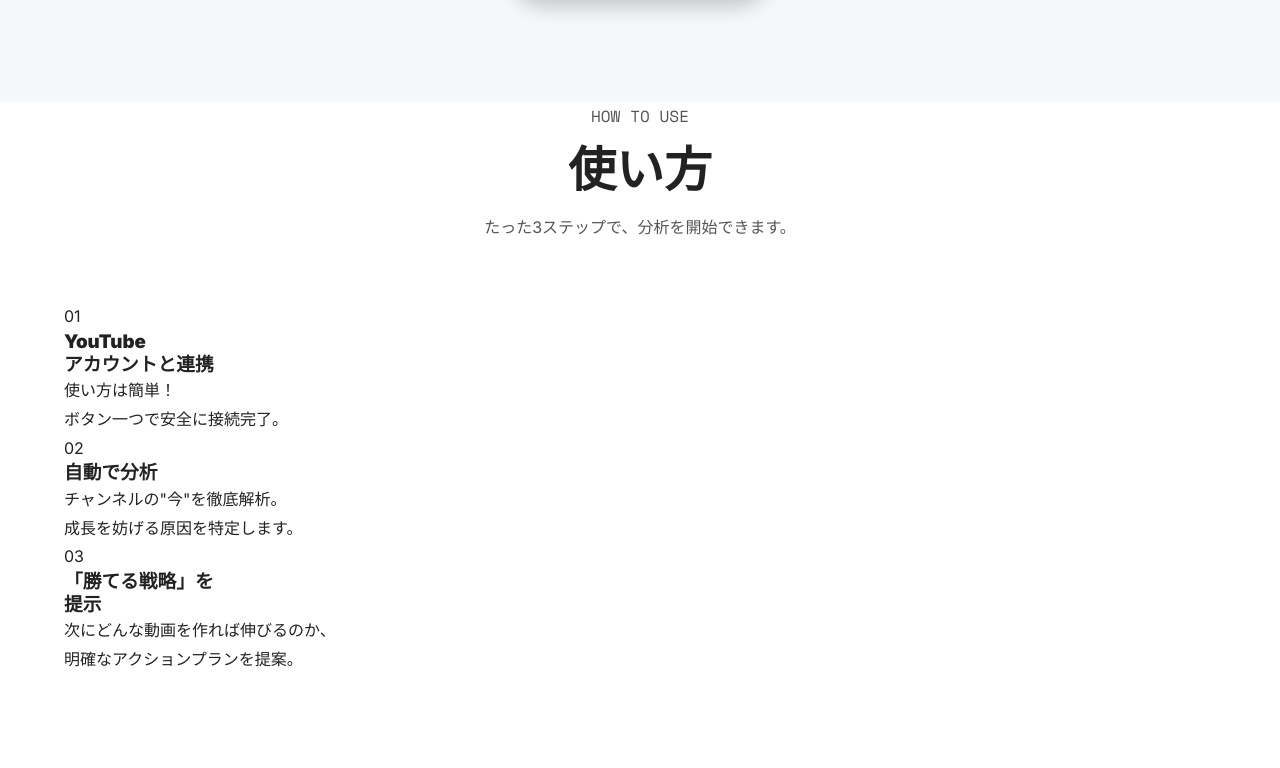
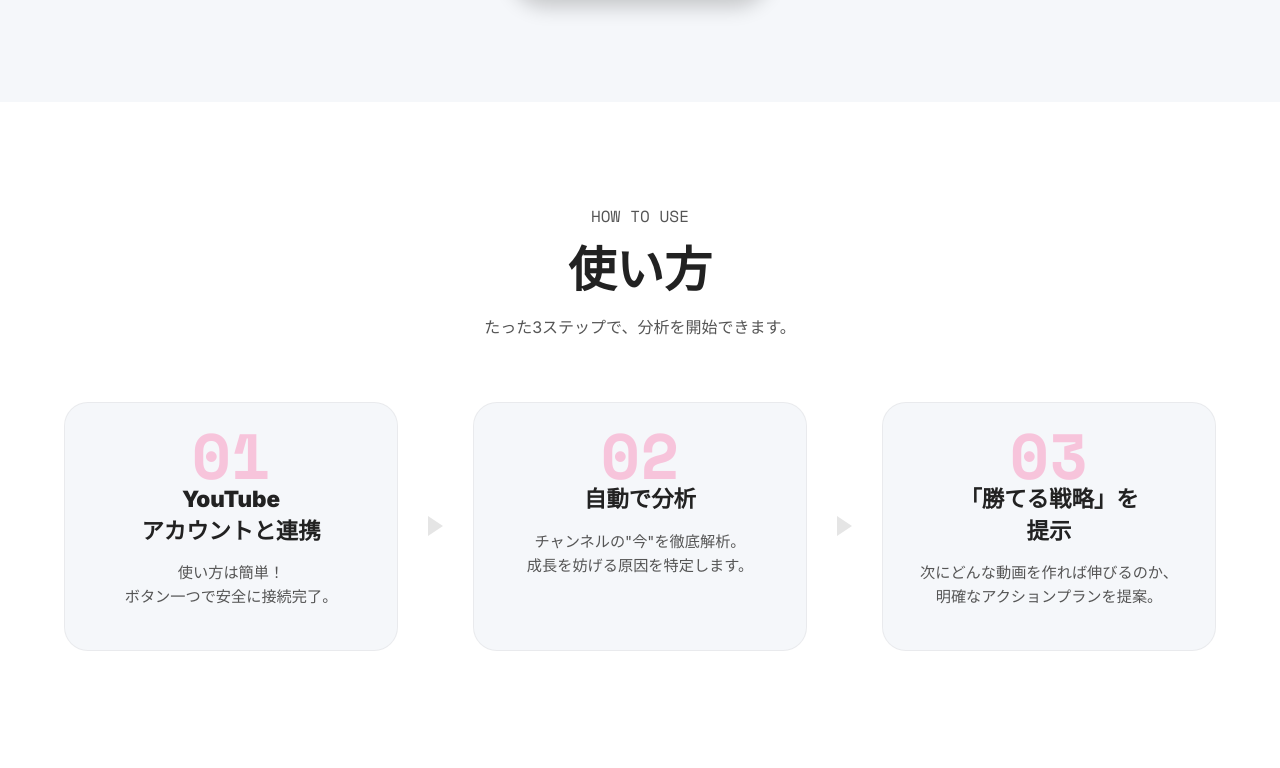
Before and after one commit to Taka6116/bunseki_kun, a plain HTML site: page index.html in a window 1280 px wide. Shown: the part 3732-4500 px from the top of the page. Drawn offline with nearby package versions, Linux system fonts and the light colour scheme.

Commit message:
Add styles for how-to section and FAQ

```diff
--- a/style.css
+++ b/style.css
@@ -323,6 +323,123 @@ h1, h2, h3, h4 { font-weight: 900; line-height: 1.2; }
     border-left: 10px solid transparent; border-right: 10px solid transparent; border-bottom: 10px solid var(--hero-dots);
 }
 
+/* --- HOW TO USE --- */
+.how-to-section {
+    background: #fff;
+    padding: var(--section-spacing) 0;
+    /* border-bottom: 1px solid var(--grid-line); */
+}
+
+.steps-container {
+    display: flex;
+    justify-content: space-between;
+    /* align-items: flex-start; を stretch に変更して高さを揃える */
+    align-items: stretch;
+    gap: 20px;
+    margin-top: 60px;
+    position: relative;
+}
+
+/* ステップカード */
+.step-card {
+    flex: 1;
+    background: var(--bg-light);
+    padding: 40px 30px;
+    border-radius: 24px;
+    text-align: center;
+    position: relative;
+    border: 1px solid rgba(0,0,0,0.05);
+    transition: transform 0.3s ease;
+
+    /* 中身を上下中央揃えにする場合（任意） */
+    display: flex;
+    flex-direction: column;
+    align-items: center;
+    /* justify-content: center; */ /* コンテンツが少ない時に中央に寄せたい場合はコメントアウトを外す */
+}
+
+.step-card:hover {
+    transform: translateY(-5px);
+    box-shadow: 0 10px 30px rgba(0,0,0,0.05);
+    border-color: var(--neon-pink);
+}
+
+/* 数字のデザイン */
+.step-number {
+    font-family: var(--font-mono);
+    font-size: 4rem;
+    font-weight: 900;
+    line-height: 1;
+    color: var(--neon-pink);
+    opacity: 0.2;
+    margin-bottom: 10px;
+    position: absolute;
+    top: 20px;
+    left: 50%;
+    transform: translateX(-50%);
+    z-index: 0;
+}
+
+/* コンテンツ */
+.step-content {
+    position: relative;
+    z-index: 1;
+    margin-top: 40px;
+    width: 100%; /* 幅を確保 */
+}
+
+.step-content h3 {
+    font-size: 1.4rem;
+    margin-bottom: 15px;
+    line-height: 1.4;
+    color: var(--text-primary);
+}
+
+.step-content p {
+    font-size: 0.95rem;
+    color: var(--text-secondary);
+    line-height: 1.6;
+}
+
+/* 矢印（PC用：右向き三角） */
+.step-arrow {
+    align-self: center; /* 常に上下中央に配置 */
+    width: 0;
+    height: 0;
+    border-top: 10px solid transparent;
+    border-bottom: 10px solid transparent;
+    border-left: 15px solid var(--grid-line);
+    flex-shrink: 0;
+    margin: 0 10px; /* 矢印周りの余白 */
+}
+
+/* Responsive (SP) */
+@media (max-width: 768px) {
+    .steps-container {
+        flex-direction: column;
+        gap: 40px;
+        align-items: center; /* SPでは高さを揃える必要がないのでcenterに戻す */
+    }
+
+    .step-card {
+        width: 100%;
+        padding: 30px;
+    }
+
+    /* 矢印（SP用：下向き三角） */
+    .step-arrow {
+        border-left: 10px solid transparent;
+        border-right: 10px solid transparent;
+        border-top: 15px solid var(--grid-line);
+        border-bottom: none;
+        margin: 0;
+    }
+
+    .step-number {
+        font-size: 3.5rem;
+    }
+}
+
 /* --- FAQ --- */
 .faq-section { background: #fff; padding: var(--section-spacing) 0; }
 .accordion-item { border-bottom: 1px solid var(--grid-line); background: #fff; padding: 0 20px; }
```
